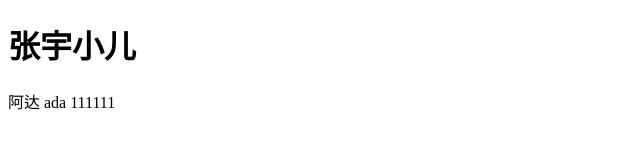
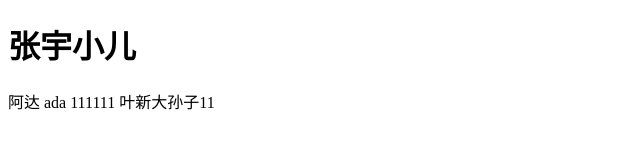
Before and after one commit to Heyexi/abx, a plain HTML site: page index.html in a window 1280 px wide. Shown: the whole page, without its empty margins (0-640 px from the left). Drawn offline with Linux system fonts and the light colour scheme.

Commit message:
修改的内容

```diff
--- a/index.html
+++ b/index.html
@@ -11,5 +11,6 @@
     阿达
     ada
     111111
+    叶新大孙子11
 </body>
 </html>
```
